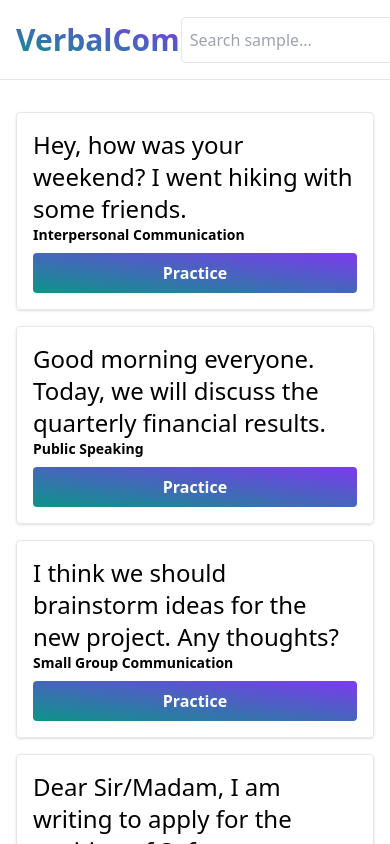
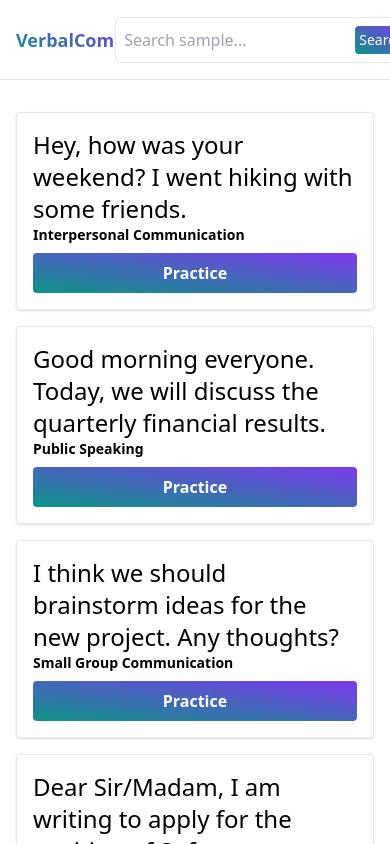
Before and after one commit to ashsajal1/verbalcom, a Vue app: page / in a window 390 px wide. Shown: the top 844 px of the page. Built offline with nearby package versions, Linux system fonts and the light colour scheme; the HTML template or start-up script is replaced by a standard one.

Commit message:
decrease text size in small screeen

```diff
--- a/src/components/Navbar.vue
+++ b/src/components/Navbar.vue
@@ -21,7 +21,7 @@ onUnmounted(() => {
     <header
         class="flex items-center justify-between p-4 h-[80px] bg-white w-full z-10 border-b fixed top-0 transition-all duration-300"
         :class="{ 'backdrop-blur bg-opacity-60': isScrolled }">
-        <p class="text-3xl font-bold bg-gradient-to-tr from-primary to-secondary bg-clip-text text-transparent">
+        <p class="md:text-3xl text-lg font-bold bg-gradient-to-tr from-primary to-secondary bg-clip-text text-transparent">
             VerbalCom
         </p>
         <div>
```
